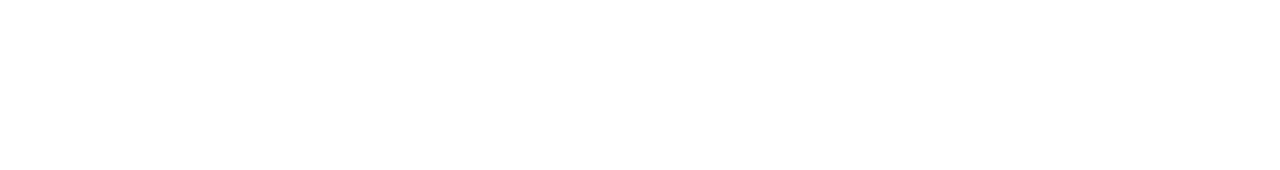
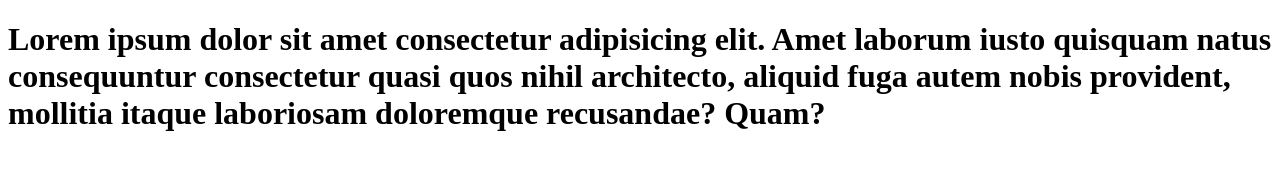
Before and after one commit to Rayhan-50/my-first-repo, a plain HTML site: page index.html in a window 1280 px wide. Drawn offline with Linux system fonts and the light colour scheme.

Commit message:
first change commit

```diff
--- a/index.html
+++ b/index.html
@@ -7,5 +7,6 @@
 </head>
 <body>
     <!-- ctrl +j=to open terminal and to close terminal -->
+     <h1>Lorem ipsum dolor sit amet consectetur adipisicing elit. Amet laborum iusto quisquam natus consequuntur consectetur quasi quos nihil architecto, aliquid fuga autem nobis provident, mollitia itaque laboriosam doloremque recusandae? Quam?</h1>
 </body>
 </html>
```
